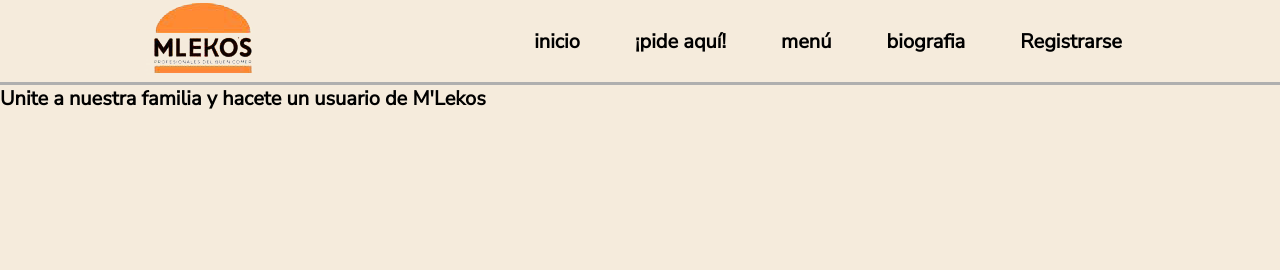
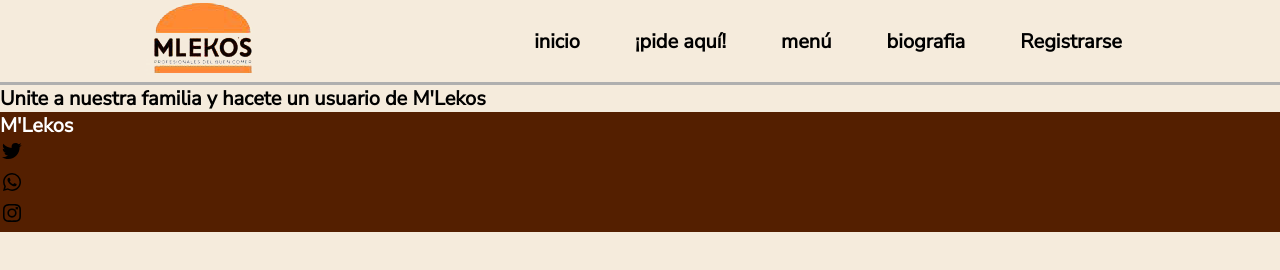
Before and after one commit to MateoCasillo/PreEntrega2-MateoCasillo, a plain HTML site: page paginas/registrarse.html in a window 1280 px wide. Drawn offline with Linux system fonts and the light colour scheme.

Commit message:
imagen proyecto mlekos(2)

```diff
--- a/paginas/registrarse.html
+++ b/paginas/registrarse.html
@@ -3,6 +3,8 @@
 <head>
     <meta charset="UTF-8">
     <meta name="viewport" content="width=device-width, initial-scale=1.0">
+    <!-- icono -->
+    <link rel="shortcut icon" href="../assets/icons/mlekos.jpg" type="image/x-icon">
     <!-- CSS -->
     <link rel="stylesheet" href="../css/estilos.css">
     <title>M'lekos-registrarse</title>
@@ -35,6 +37,20 @@
         </nav>
     </header>
     <h1>Unite a nuestra familia y hacete un usuario de M'Lekos</h1>
-
+    <!-- Pie de pagina -->
+    <footer class="pieDePagina">
+        <div>
+            <h1>M'Lekos</h1>
+        </div>
+        <div>
+            <img class="iconos-piedepagina" src="../assets/icons/twitter-logo-24.png" alt="">
+        </div>
+        <div>
+            <img class="iconos-piedepagina" src="../assets/icons/whatsapp-logo-24.png" alt="">
+        </div>
+        <div>
+            <img class="iconos-piedepagina" src="../assets/icons/instagram-logo-24.png" alt="">
+        </div>
+    </footer>
 </body>
 </html>
```
Also changed, not shown: index.html (+2 -1 lines).
